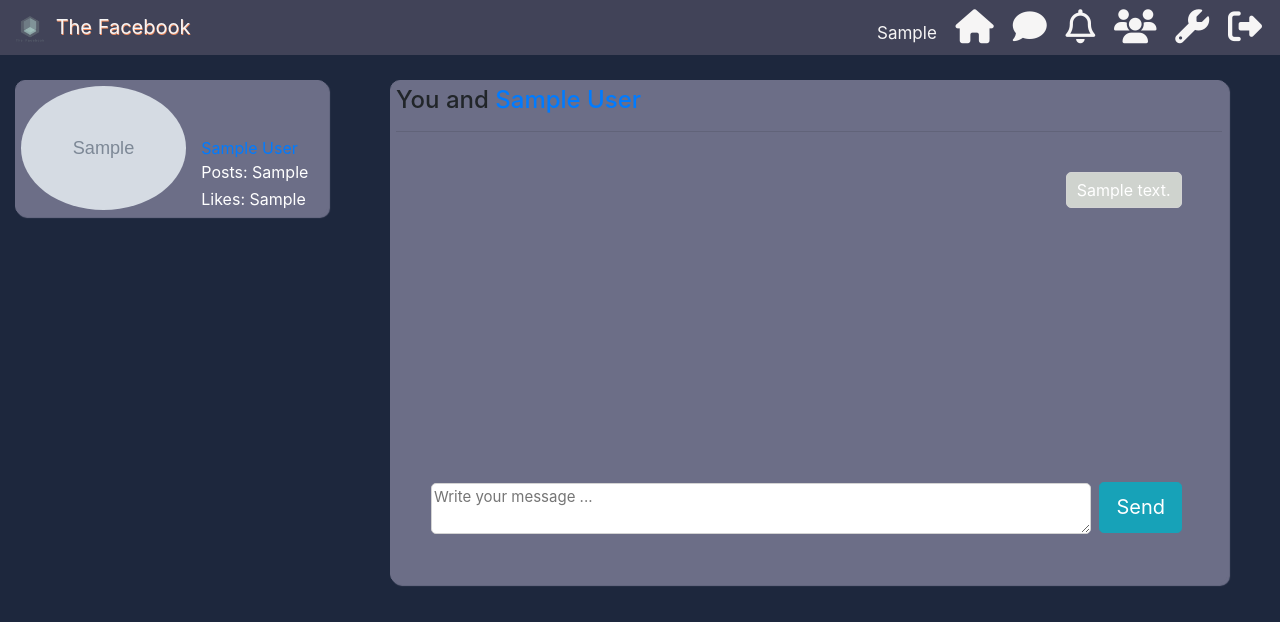
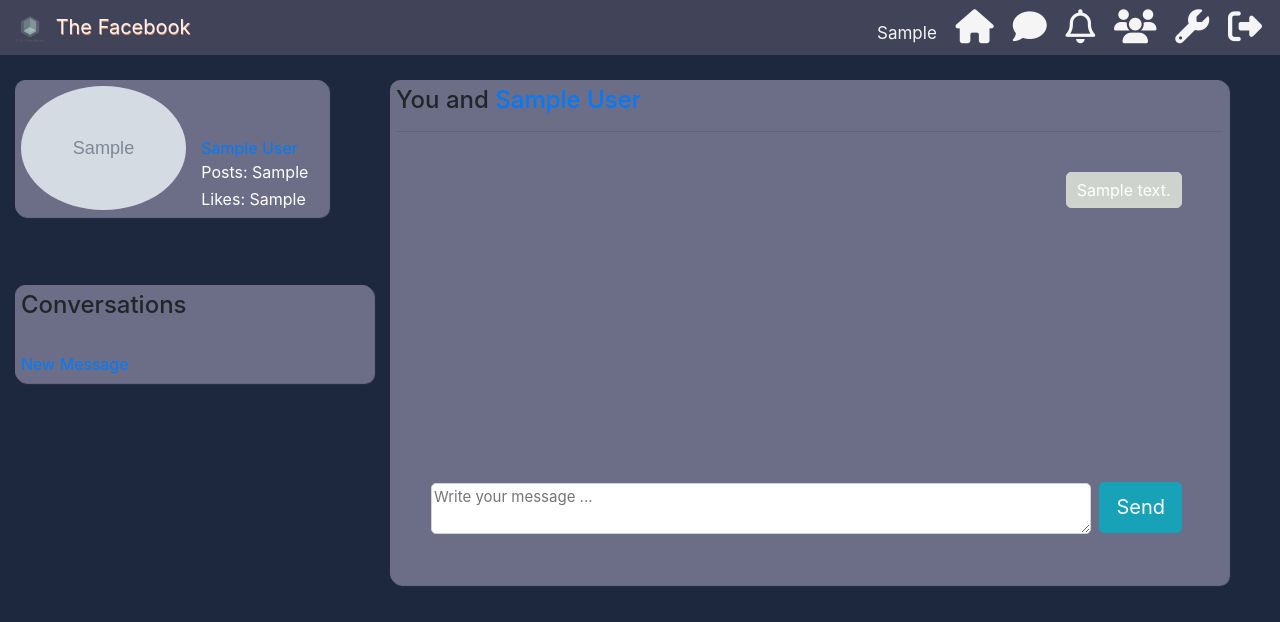
Before and after one commit to baruchsgod/ProyectoFinal, a PHP site: page /messages.php in a window 1280 px wide. Shown: the top 622 px of the page. Run offline with PHP 8.4, Linux system fonts and the light colour scheme; the visitor is signed in with stand-in values (Sample User, id 1); tables that the repository leaves empty or names only in its code hold one stand-in row (values such as "Sample post"); grey boxes marked "Sample" are stand-in pictures; some libraries are stand-ins or nearby versions.

Commit message:
adding conversation list

```diff
--- a/includes/classes/Message.php
+++ b/includes/classes/Message.php
@@ -65,6 +65,107 @@
       }
       return $data;
     }
+
+    public function getLatestMessage($userLoggedIn, $user_to)
+    {
+      $details_array = array();
+
+      $query = mysqli_query($this->con, "SELECT body, user_to, date FROM messages WHERE (user_to = '$userLoggedIn' AND user_from = '$user_to') OR (user_to = '$user_to' AND user_from = '$userLoggedIn') ORDER BY id DESC LIMIT 1");
+
+      $row = mysqli_fetch_array($query);
+      $sent_by = ($row['user_to'] == $userLoggedIn) ? "They said: " : "You said: ";
+
+      //Date Diff
+
+      $date_time_now = date("Y-m-d H:i:s");
+      $date_start = new DateTime($row['date']);
+      $date_end = new DateTime($date_time_now);
+      $interval = $date_start->diff($date_end);
+
+      if($interval->y >=1){
+        if($interval->y==1){
+          $time_message = $interval->y . " year ago";
+        }else{
+          $time_message = $interval->y . " years ago";
+        }
+      }else if($interval->m>=1){
+        if($interval->d ==0){
+          $days = " ago";
+        }else if($interval->d ==1){
+          $days = $interval->d . " day ago";
+        }else{
+          $days = $interval->d . " days ago";
+        }
+
+        if($interval->m ==1){
+          $time_message = $interval->m . " month ". $days;
+        }else{
+          $time_message = $interval->m." months ".$days;
+        }
+      }else if($interval->d>=1){
+        if($interval->d ==1){
+          $time_message = "Yesterday";
+        }else{
+          $time_message = $interval->d . " days ago";
+        }
+      }else if($interval->h >=1){
+        if($interval->h ==1){
+          $time_message = "An hour ago";
+        }else{
+          $time_message = $interval->h . " hours ago";
+        }
+      }else if($interval->i>=1){
+        if($interval->i ==1){
+          $time_message = " a minute ago";
+        }else{
+          $time_message = $interval->i . " minutes ago";
+        }
+      }else{
+        $time_message = "less than a minute ago";
+      }
+
+      array_push($details_array, $sent_by);
+      array_push($details_array, $row['body']);
+      array_push($details_array, $time_message);
+
+      return $details_array;
+    }
+
+    public function getConvos()
+    {
+      $userLoggedIn = $this -> user_obj -> getUsername();
+      $return_string = "";
+      $convos = array();
+
+      $query = mysqli_query($this->con, "SELECT user_to, user_from FROM messages WHERE user_to = '$userLoggedIn' OR user_from='$userLoggedIn' ORDER BY id DESC");
+
+      while($row = mysqli_fetch_array($query)){
+        $user_to_push = ($row['user_to'] != $userLoggedIn) ? $row['user_to'] : $row['user_from'];
+
+        if(!in_array($user_to_push, $convos)){
+          array_push($convos, $user_to_push);
+        }
+      }
+
+      forEach($convos as $username){
+        $user_found_obj = new User($this->con, $username);
+        $latest_message_details = $this->getLatestMessage($userLoggedIn, $username);
+
+        $dots = (strlen($latest_message_details[1] >= 12)) ? "..." : "";
+
+        $split = str_split($latest_message_details[1],12);
+
+        $split = $split[0] . $dots;
+
+        $return_string .= "<a href='messages.php?u=$username'><div class='user_found_messages'>
+        <img src='".$user_found_obj->getProfilePic()."' style='border-radius:5px; margin-righ: 5px;'/>".
+        $user_found_obj->getFirstAndLastName()."
+        <span class='timestamp_smaller' id='grey'>".$latest_message_details[2]."</span>
+        <p id='grey' style='margin:0;'>".$latest_message_details[0]. $split ."</p>
+        </div></a>";
+
+      }
+    }
   }
 
  ?>
--- a/includes/header.php
+++ b/includes/header.php
@@ -38,7 +38,7 @@
       <a href="home.php">
         <i class="fa fa-home fa-2x"></i>
       </a>
-      <a href="#">
+      <a href="messages.php">
         <i class="fa fa-comment fa-2x"></i>
       </a>
       <a href="#">
--- a/messages.php
+++ b/messages.php
@@ -79,4 +79,15 @@
          ?>
       </form>
     </div>
+
+
  </div>
+
+ <div class="secondary_posts column">
+   <h4>Conversations</h4>
+   <div class="loaded_conversations">
+     <?php echo $message_obj -> getConvos(); ?>
+   </div>
+   <br>
+   <a href="messages.php?u=new">New Message</a>
+ </div>
```
